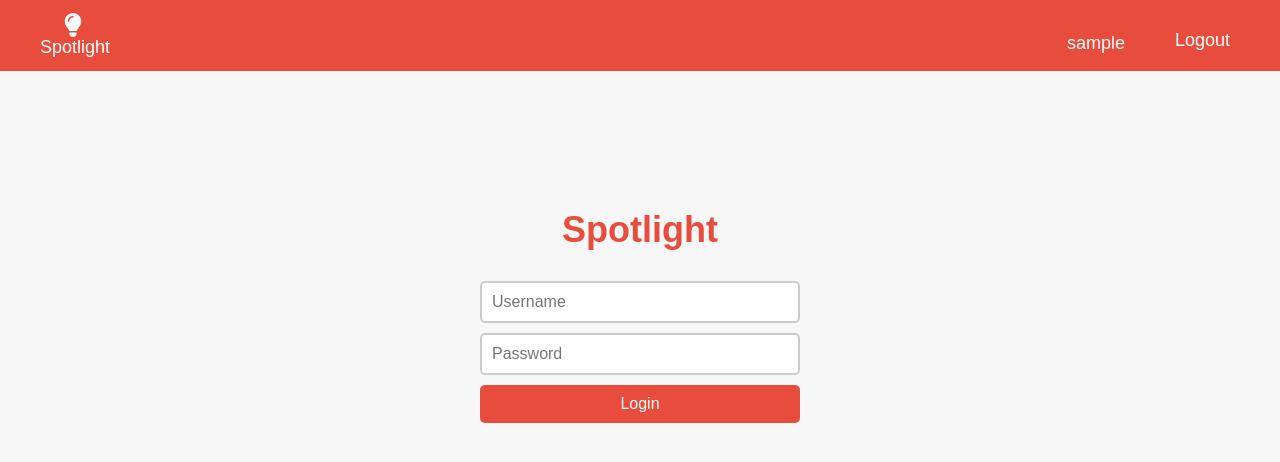
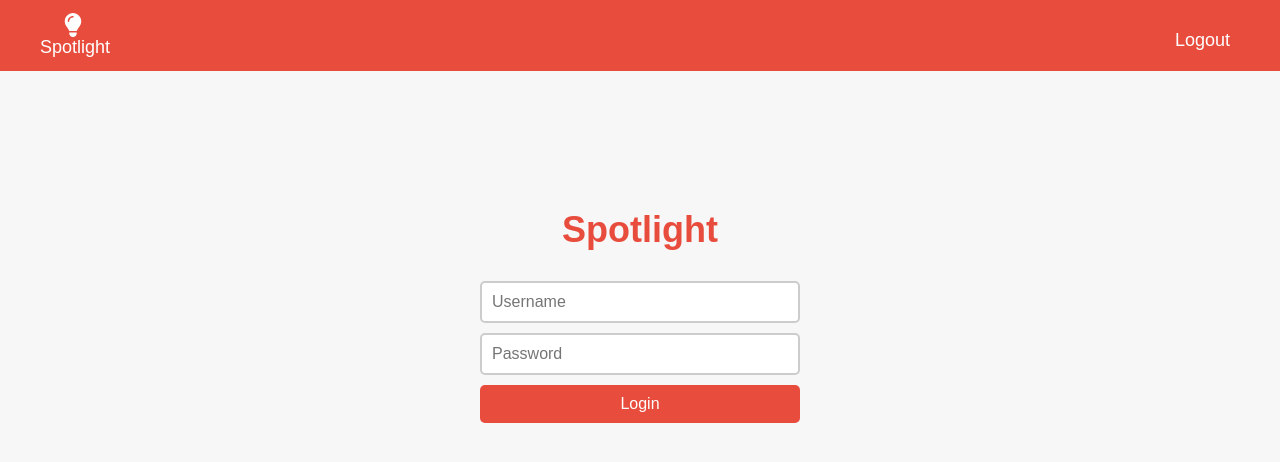
Before and after one commit to TeeJayWilliamson/Spotlight, a React (Create React App) app in the folder frontend/: page /home in a window 1280 px wide. Shown: the top 462 px of the page. Built offline with nearby package versions, Linux system fonts and the light colour scheme; no server answers; sample sign-in values are in the browser's storage.

Commit message:
Header update

```diff
--- a/frontend/src/components/Header.js
+++ b/frontend/src/components/Header.js
@@ -5,7 +5,7 @@ import { faUser, faLightbulb } from '@fortawesome/free-solid-svg-icons';
 import 'boxicons/css/boxicons.min.css';
 import '../App.css';
 
-function Header({ isAuthenticated, username, handleLogout }) {
+function Header({ isAuthenticated, name, handleLogout }) {
   const location = useLocation(); // Import useLocation to get the current route
   const isLoginPage = location.pathname === "/login"; // Check if we're on the login page
 
@@ -55,7 +55,7 @@ function Header({ isAuthenticated, username, handleLogout }) {
         {isAuthenticated && (
           <ul className="navbar-nav navbar-right">
             <li className="navbar-item">
-              <Link to="/profile" className="navbar-link-profile">{username}</Link>
+              <Link to="/profile" className="navbar-link-profile">{name}</Link>
             </li>
             <li className="navbar-item">
               <button onClick={handleLogout} className="logout-button">Logout</button>
```
